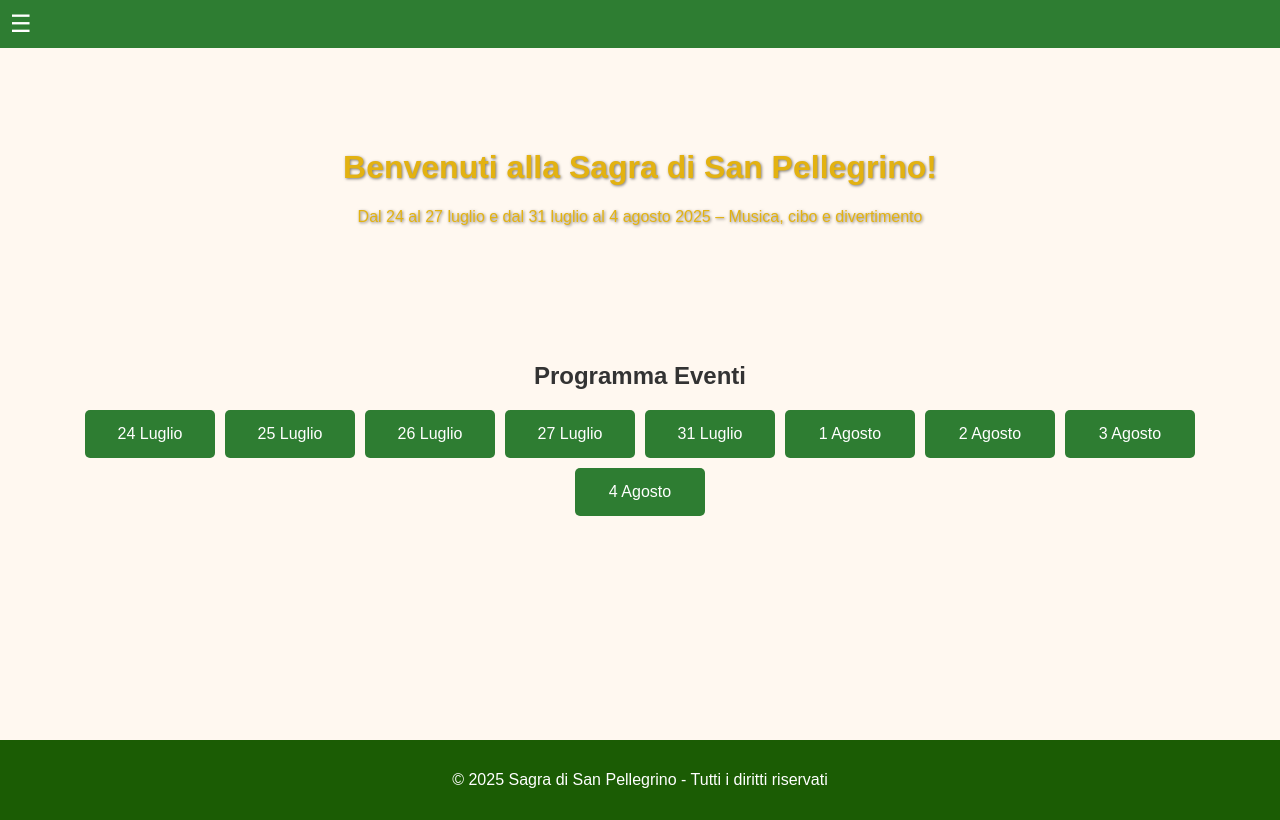
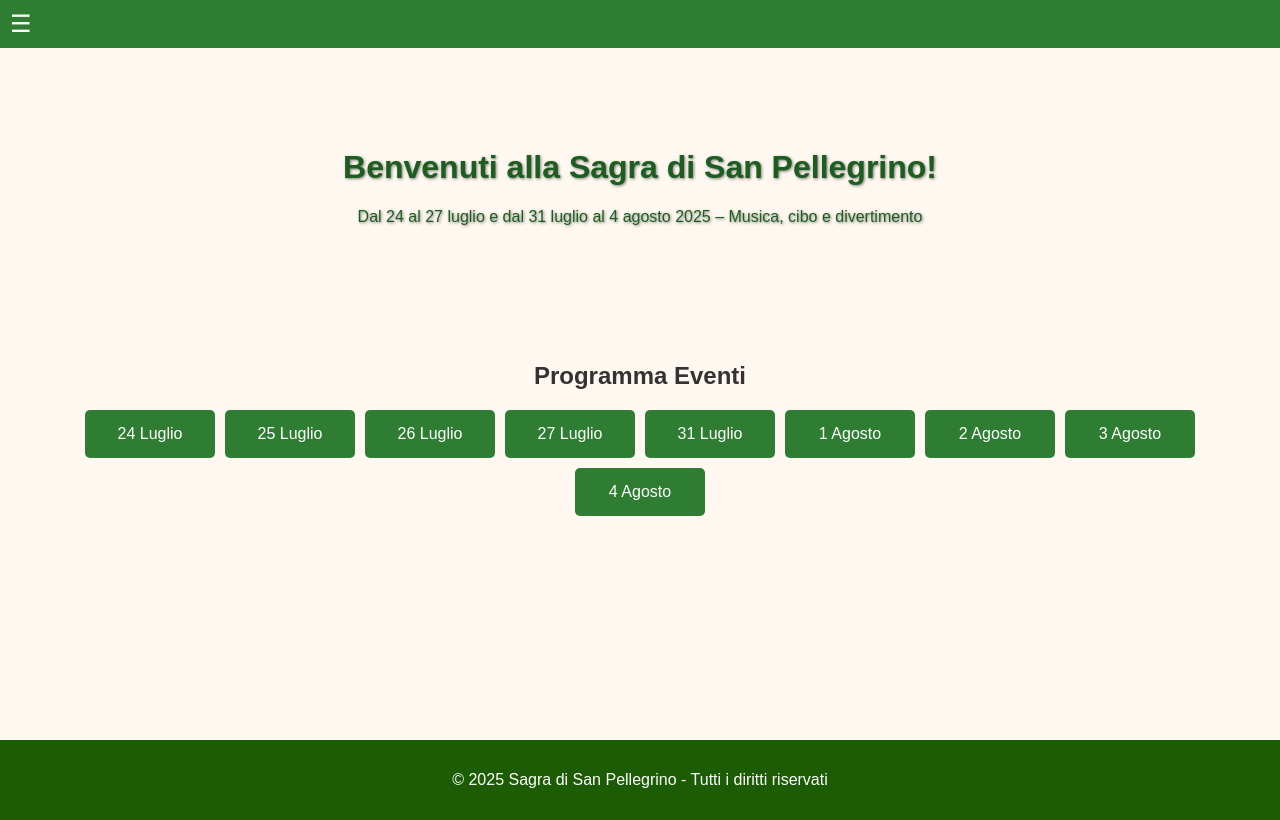
Before and after one commit to iceandre/sagra-festa, a plain HTML site: page index.html in a window 1280 px wide. Drawn offline with Linux system fonts and the light colour scheme.

Commit message:
Update style.css

```diff
--- a/style.css
+++ b/style.css
@@ -47,7 +47,7 @@ body {
 .hero {
   background: url('img/volantino.jpg') center/cover no-repeat;
   text-align: center;
-  color: #e3b211;
+  color: #1b5e20;
   padding: 80px 20px;
   text-shadow: 1px 1px 3px rgba(0, 0, 0, 0.5);
 }
```
